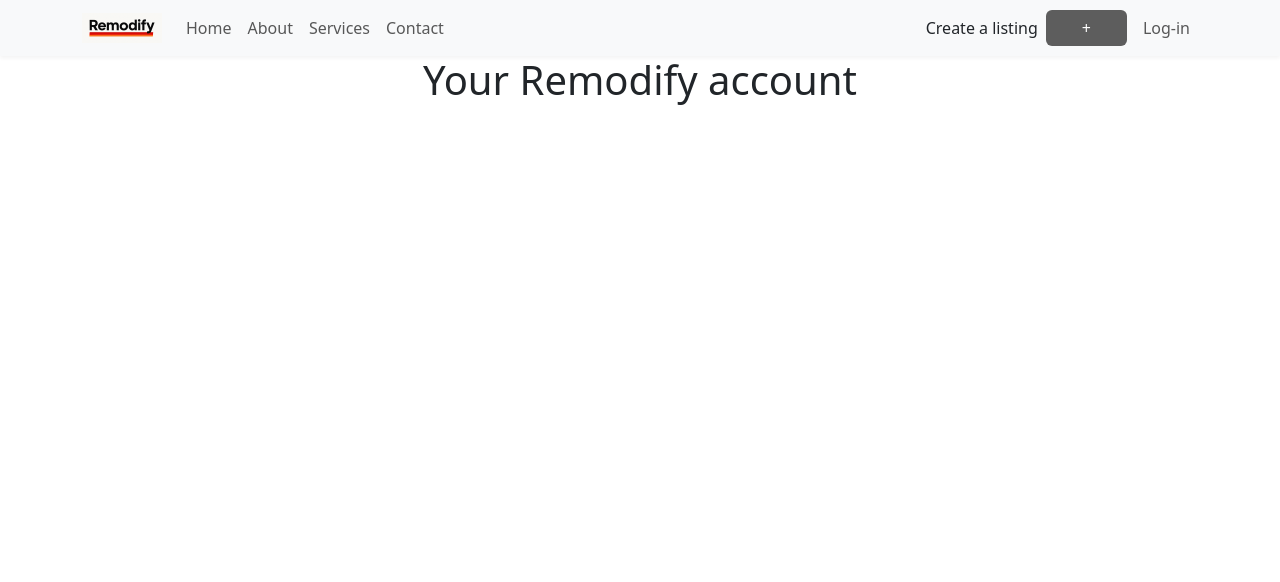
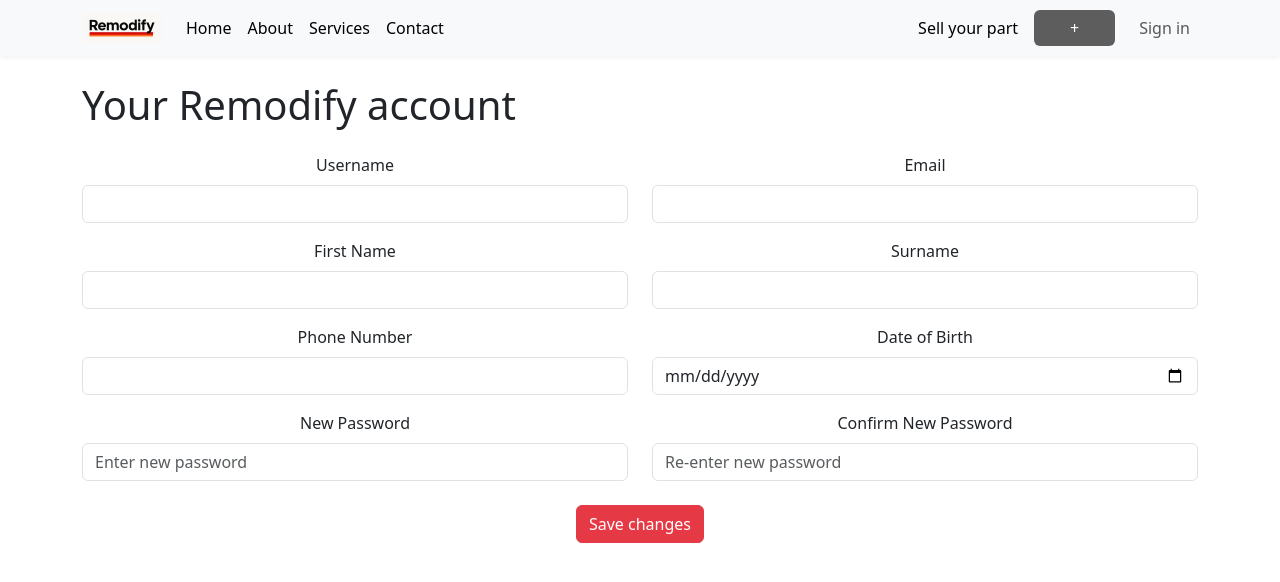
Before and after one commit to Robbo195/Remodify-site-2, a React (Create React App) app: page /account in a window 1280 px wide. Shown: the top 582 px of the page. Built offline with nearby package versions, Linux system fonts and the light colour scheme; no server answers; a web font is replaced by a local one.

Commit message:
accounts page

```diff
--- a/src/App.js
+++ b/src/App.js
@@ -1,4 +1,3 @@
-
 import React, { useState, useEffect } from 'react';
 import { BrowserRouter as Router, Route, Routes, Link } from 'react-router-dom';
 import { Container, Nav, Navbar, Image } from 'react-bootstrap';
@@ -41,20 +40,20 @@ function App() {
               </Navbar.Brand>
               <Navbar.Toggle aria-controls="basic-navbar-nav" />
               <Navbar.Collapse id="basic-navbar-nav">
-                <Nav className="me-auto">
-                  <Nav.Link href="/">Home</Nav.Link>
-                  <Nav.Link href="/about">About</Nav.Link>
-                  <Nav.Link href="/services">Services</Nav.Link>
-                  <Nav.Link href="/contact">Contact</Nav.Link>
+                <Nav className="me-auto" style={{ color: 'black' }}>
+                  <Nav.Link href="/" style={{ color: 'black' }}>Home</Nav.Link>
+                  <Nav.Link href="/about" style={{ color: 'black' }}>About</Nav.Link>
+                  <Nav.Link href="/services" style={{ color: 'black' }}>Services</Nav.Link>
+                  <Nav.Link href="/contact" style={{ color: 'black' }}>Contact</Nav.Link>
                 </Nav>
                 <Nav>
-                  <div className="d-flex align-items-center">
-                    <span className="me-2">Create a listing</span>
+                  <div className="d-flex align-items-center" style={{ gap: '0.5rem' }}>
+                    <span className="me-2" style={{ color: 'black' }}>Sell your part</span>
                     <Nav.Link href="/create-listing" className="btn" style={{ backgroundColor: 'rgb(93, 93, 93)', color: 'white', padding: '0.375rem 2.25rem' }}>+</Nav.Link>
                     {user ? (
-                      <ProfileIcon />
+                      <div style={{ marginLeft: '2.5rem' }}><ProfileIcon /></div>
                     ) : (
-                      <Nav.Link href="/login" className="btn btn-primary ms-2">Log-in</Nav.Link>
+                      <Nav.Link href="/login" className="btn btn-primary ms-2">Sign in</Nav.Link>
                     )}
                   </div>
                 </Nav>
--- a/src/pages/Account.js
+++ b/src/pages/Account.js
@@ -1,10 +1,188 @@
-
-import React from 'react';
+import React, { useState } from 'react';
+import { Container, Form, Button, Row, Col } from 'react-bootstrap';
 
 const Account = () => {
+  const [form, setForm] = useState({
+    username: '',
+    email: '',
+    firstName: '',
+    surname: '',
+    phone: '',
+    dob: '',
+    password: '',
+    confirmPassword: '',
+  });
+  const [saving, setSaving] = useState(false);
+  const [success, setSuccess] = useState(false);
+  const [errors, setErrors] = useState({});
+
+  const handleChange = (e) => {
+    const { name, value } = e.target;
+    setForm((prev) => ({ ...prev, [name]: value }));
+    setErrors((prev) => ({ ...prev, [name]: '' }));
+  };
+
+  const validate = () => {
+    const newErrors = {};
+    Object.entries(form).forEach(([key, value]) => {
+      if (!value.trim()) {
+        newErrors[key] = 'This field is required';
+      }
+    });
+    if (form.password !== form.confirmPassword) {
+      newErrors.confirmPassword = 'Passwords do not match';
+    }
+    return newErrors;
+  };
+
+  const handleSubmit = (e) => {
+    e.preventDefault();
+    const validationErrors = validate();
+    if (Object.keys(validationErrors).length > 0) {
+      setErrors(validationErrors);
+      return;
+    }
+    setSaving(true);
+    setTimeout(() => {
+      setSaving(false);
+      setSuccess(true);
+      setTimeout(() => setSuccess(false), 2000);
+    }, 1000);
+  };
+
   return (
-    <div>
-      <h1>Your Remodify account</h1>
+    <div className="page-section padding-top-50">
+      <Container>
+        <h1 className="title-underline-2 text-left">Your Remodify account</h1>
+        <Form onSubmit={handleSubmit} className="mt-4" noValidate>
+          <Row className="mb-3">
+            <Col md={6}>
+              <Form.Group controlId="username">
+                <Form.Label>Username</Form.Label>
+                <Form.Control
+                  type="text"
+                  name="username"
+                  value={form.username}
+                  onChange={handleChange}
+                  required
+                  isInvalid={!!errors.username}
+                />
+                <Form.Control.Feedback type="invalid">{errors.username}</Form.Control.Feedback>
+              </Form.Group>
+            </Col>
+            <Col md={6}>
+              <Form.Group controlId="email">
+                <Form.Label>Email</Form.Label>
+                <Form.Control
+                  type="email"
+                  name="email"
+                  value={form.email}
+                  onChange={handleChange}
+                  required
+                  isInvalid={!!errors.email}
+                />
+                <Form.Control.Feedback type="invalid">{errors.email}</Form.Control.Feedback>
+              </Form.Group>
+            </Col>
+          </Row>
+          <Row className="mb-3">
+            <Col md={6}>
+              <Form.Group controlId="firstName">
+                <Form.Label>First Name</Form.Label>
+                <Form.Control
+                  type="text"
+                  name="firstName"
+                  value={form.firstName}
+                  onChange={handleChange}
+                  required
+                  isInvalid={!!errors.firstName}
+                />
+                <Form.Control.Feedback type="invalid">{errors.firstName}</Form.Control.Feedback>
+              </Form.Group>
+            </Col>
+            <Col md={6}>
+              <Form.Group controlId="surname">
+                <Form.Label>Surname</Form.Label>
+                <Form.Control
+                  type="text"
+                  name="surname"
+                  value={form.surname}
+                  onChange={handleChange}
+                  required
+                  isInvalid={!!errors.surname}
+                />
+                <Form.Control.Feedback type="invalid">{errors.surname}</Form.Control.Feedback>
+              </Form.Group>
+            </Col>
+          </Row>
+          <Row className="mb-3">
+            <Col md={6}>
+              <Form.Group controlId="phone">
+                <Form.Label>Phone Number</Form.Label>
+                <Form.Control
+                  type="tel"
+                  name="phone"
+                  value={form.phone}
+                  onChange={handleChange}
+                  required
+                  isInvalid={!!errors.phone}
+                />
+                <Form.Control.Feedback type="invalid">{errors.phone}</Form.Control.Feedback>
+              </Form.Group>
+            </Col>
+            <Col md={6}>
+              <Form.Group controlId="dob">
+                <Form.Label>Date of Birth</Form.Label>
+                <Form.Control
+                  type="date"
+                  name="dob"
+                  value={form.dob}
+                  onChange={handleChange}
+                  required
+                  isInvalid={!!errors.dob}
+                />
+                <Form.Control.Feedback type="invalid">{errors.dob}</Form.Control.Feedback>
+              </Form.Group>
+            </Col>
+          </Row>
+          <Row className="mb-3">
+            <Col md={6}>
+              <Form.Group controlId="password">
+                <Form.Label>New Password</Form.Label>
+                <Form.Control
+                  type="password"
+                  name="password"
+                  value={form.password}
+                  onChange={handleChange}
+                  required
+                  isInvalid={!!errors.password}
+                  placeholder="Enter new password"
+                />
+                <Form.Control.Feedback type="invalid">{errors.password}</Form.Control.Feedback>
+              </Form.Group>
+            </Col>
+            <Col md={6}>
+              <Form.Group controlId="confirmPassword">
+                <Form.Label>Confirm New Password</Form.Label>
+                <Form.Control
+                  type="password"
+                  name="confirmPassword"
+                  value={form.confirmPassword}
+                  onChange={handleChange}
+                  required
+                  isInvalid={!!errors.confirmPassword}
+                  placeholder="Re-enter new password"
+                />
+                <Form.Control.Feedback type="invalid">{errors.confirmPassword}</Form.Control.Feedback>
+              </Form.Group>
+            </Col>
+          </Row>
+          <Button style={{ backgroundColor: '#E63946', borderColor: '#E63946' }} type="submit" disabled={saving} className="mt-2">
+            {saving ? 'Saving...' : 'Save changes'}
+          </Button>
+          {success && <div className="text-success mt-3">Account details updated!</div>}
+        </Form>
+      </Container>
     </div>
   );
 };
--- a/src/pages/Login.js
+++ b/src/pages/Login.js
@@ -4,29 +4,48 @@ import {
   getAuth,
   signInWithPopup,
   GoogleAuthProvider,
+  FacebookAuthProvider,
   onAuthStateChanged,
   signOut
 } from 'firebase/auth'
 import { auth } from '../firebase.js'
 
 const Login = () => {
-  const [email, setEmail] = useState('');
+  const [identifier, setIdentifier] = useState('');
   const [password, setPassword] = useState('');
   const [user, setUser] = useState(null);
 
   const handleSubmit = (e) => {
     e.preventDefault();
-    console.log({ email, password });
+    // Accept either email or username
+    const isEmail = identifier.includes('@');
+    if (isEmail) {
+      // Use email for authentication (email/password or provider)
       // Add email/password auth here if desired
+      console.log({ email: identifier, password });
+    } else {
+      // Username: in a real app, lookup email by username from your user DB
+      // For now, just log for demonstration
+      console.log({ username: identifier, password });
+      // You would fetch the email for this username, then proceed with email/password auth
+    }
   };
 
   const handleGoogleSignIn = async () => {
-    console.log("Google Button Clicked");
     const provider = new GoogleAuthProvider();
     try {
       await signInWithPopup(auth, provider);
     } catch (error) {
       console.error('Google Sign-In Error:', error);
+    }
+  };
+
+  const handleFacebookSignIn = async () => {
+    const provider = new FacebookAuthProvider();
+    try {
+      await signInWithPopup(auth, provider);
+    } catch (error) {
+      console.error('Facebook Sign-In Error:', error);
     }
   };
 
@@ -44,30 +63,39 @@ const Login = () => {
 
   return (
     <div className="page-section">
-      <Container className="text-start">
-        <h1 className="title-underline-1" style={{ fontSize: '24pt' }}>Log into Remodify</h1>
-        <Form onSubmit={handleSubmit}>
-          <Form.Group controlId="formBasicEmail" className="mb-3">
-            <Form.Label>Email Address</Form.Label>
-            <Form.Control type="email" placeholder="Enter email" value={email} onChange={(e) => setEmail(e.target.value)} />
+      <Container>
+        <h1 className="title-underline-2" style={{ textAlign: 'left', marginTop: '2rem' }}>Sign in to Remodify</h1>
+        <Form onSubmit={handleSubmit} style={{ textAlign: 'left' }}>
+          <Form.Group controlId="formBasicIdentifier" className="mb-3">
+            <Form.Label>Email Address or Username</Form.Label>
+            <Form.Control
+              type="text"
+              placeholder="Enter email or username"
+              value={identifier}
+              onChange={(e) => setIdentifier(e.target.value)}
+            />
           </Form.Group>
-
           <Form.Group controlId="formBasicPassword" className="mb-3">
             <Form.Label>Password</Form.Label>
             <Form.Control type="password" placeholder="Password" value={password} onChange={(e) => setPassword(e.target.value)} />
           </Form.Group>
-
           <Button style={{ backgroundColor: 'rgb(198, 32, 32)', borderColor: 'rgb(198, 32, 32)', color: 'white' }} type="submit">
             Log-in
           </Button>
         </Form>
-
         <Button
           variant="outline-dark"
-           className="mt-3"
+          className="mt-3 me-2"
           onClick={handleGoogleSignIn}
         >
           Sign in with Google
+        </Button>
+        <Button
+          variant="outline-primary"
+          className="mt-3"
+          onClick={handleFacebookSignIn}
+        >
+          Sign in with Facebook
         </Button>
       </Container>
     </div>
```
Also changed, not shown: src/components/ProfileIcon.js (+29 -11 lines). Lines whose indentation alone changed are shown as unchanged.
